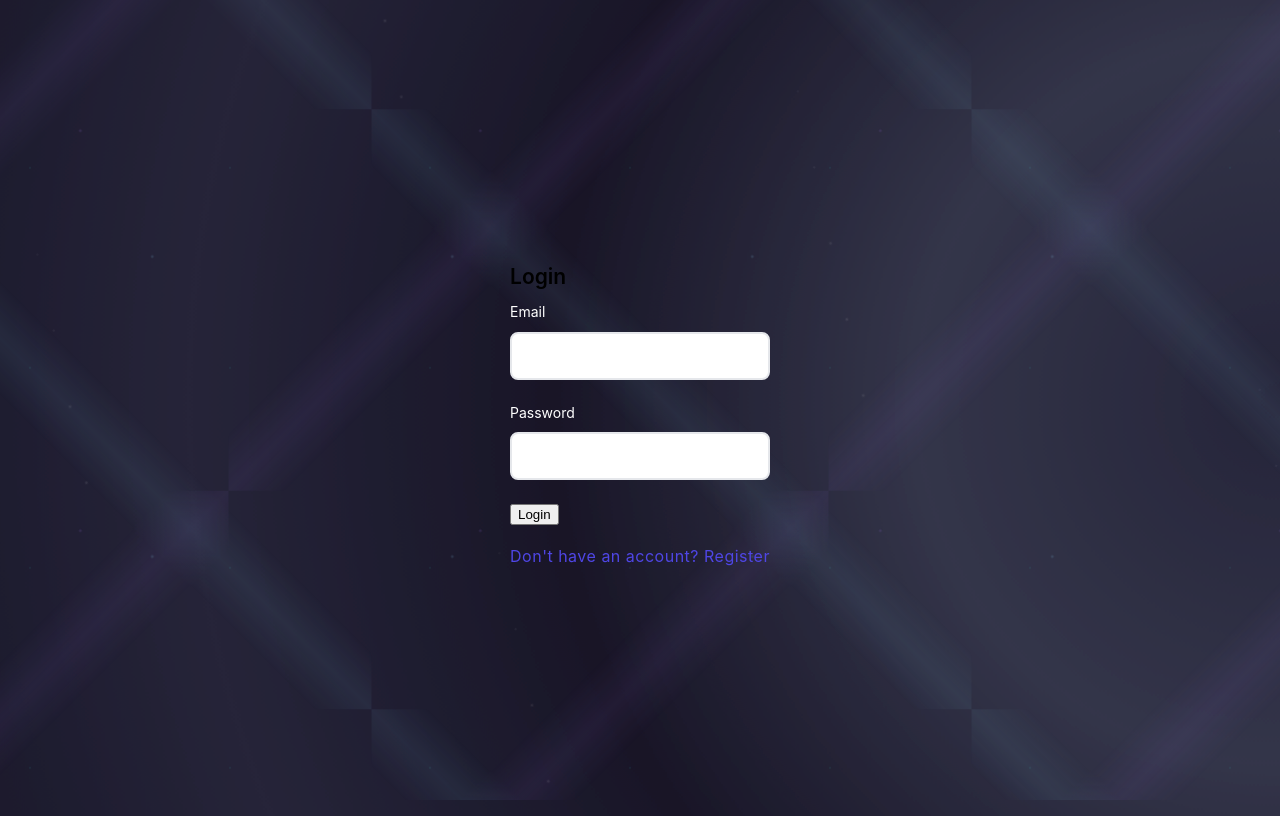
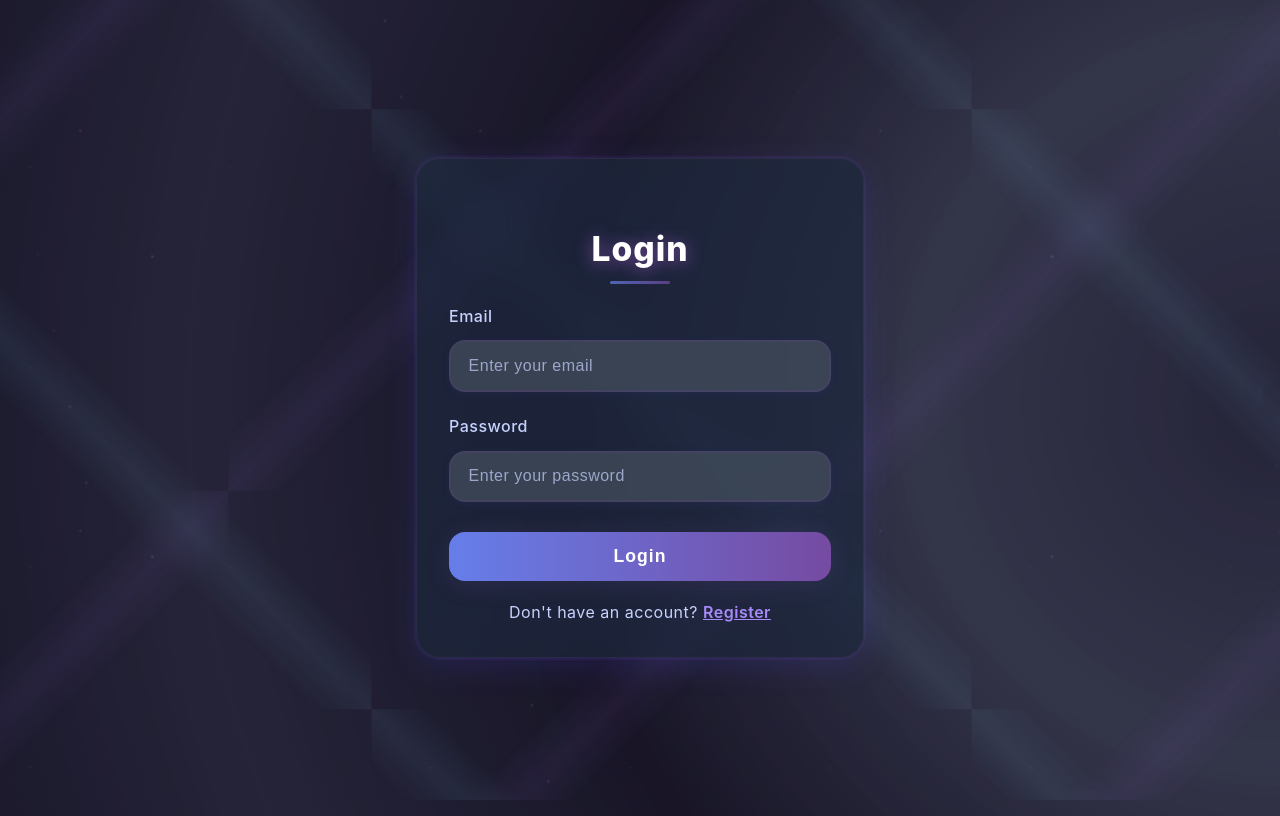
Before and after one commit to ihamzaihsan/loop-2.0-social-network, a Next.js app in the folder frontend/: page /login in a window 1280 px wide. Built offline with nearby package versions, Linux system fonts and the light colour scheme; no server answers.

Commit message:
fixing the login page

```diff
--- a/frontend/app/login/page.tsx
+++ b/frontend/app/login/page.tsx
@@ -1,12 +1,12 @@
 'use client'
 import Link from 'next/link'
 import './login.css'
-import { useState, useEffect, Suspense } from 'react'
+import { useState, useEffect } from 'react'
 import { useRouter, useSearchParams } from 'next/navigation'
 import { redirectBasedOnSession } from '../../utils/session'
 import { WebSocketClient } from '../webscoket/websocket'
 
-function LoginContent() {
+export default function Login() {
   const router = useRouter()
   const searchParams = useSearchParams()
   const [formData, setFormData] = useState({
@@ -15,11 +15,6 @@ function LoginContent() {
   })
   const [loading, setLoading] = useState(true)
   const [error, setError] = useState('')
-
-  // Prevent server-side rendering
-  if (typeof window === 'undefined') {
-    return <div>Loading...</div>
-  }
 
   useEffect(() => {
     // Check if redirected due to session invalidation
@@ -53,6 +48,8 @@ function LoginContent() {
         // Get the token from the response
         if (data.token) {
           localStorage.setItem('sessionToken', data.token);
+        }
+
         // Initialize WebSocket connection immediately after successful login
         console.log('Login successful, initializing WebSocket connection...');
         const wsClient = WebSocketClient.getInstance();
@@ -64,7 +61,6 @@ function LoginContent() {
         }, 100);
 
         router.push('/home')
-        }
       } else {
         // Display the error message from the server
         setError(data.error || 'Login failed. Please try again.');
@@ -81,44 +77,48 @@ function LoginContent() {
 
   return (
     <div className="login-container">
-      <form onSubmit={handleSubmit} className="login-form">
-        <h2>Login</h2>
+      <div className="login-form-wrapper">
+
+
+        <h2 className="form-title">Login</h2>
+
+        {/* Display error message if there is one */}
         {error && <div className="error-message">{error}</div>}
+
+        <form onSubmit={handleSubmit}>
           <div className="form-group">
-          <label htmlFor="email">Email</label>
+            <label className="form-label">Email</label>
             <input
               type="email"
-            id="email"
+              required
+              className="form-input"
+              placeholder="Enter your email"
               value={formData.email}
-            onChange={(e) => setFormData({ ...formData, email: e.target.value })}
-            required
+              onChange={(e) => setFormData({...formData, email: e.target.value})}
             />
           </div>
+
           <div className="form-group">
-          <label htmlFor="password">Password</label>
+            <label className="form-label">Password</label>
             <input
               type="password"
-            id="password"
+              required
+              className="form-input"
+              placeholder="Enter your password"
               value={formData.password}
-            onChange={(e) => setFormData({ ...formData, password: e.target.value })}
-            required
+              onChange={(e) => setFormData({...formData, password: e.target.value})}
             />
           </div>
-        <button type="submit" disabled={loading}>
-          {loading ? 'Loading...' : 'Login'}
+
+          <button type="submit" className="submit-button">
+            Login
           </button>
+
           <div className="register-link">
-          <Link href="/register">Don't have an account? Register</Link>
+            Don't have an account? <Link href="/register" className="text-link">Register</Link>
           </div>
         </form>
       </div>
-  )
+    </div>
+  );
 }
-
-export default function Login() {
-  return (
-    <Suspense fallback={<div>Loading...</div>}>
-      <LoginContent />
-    </Suspense>
-  )
-}
```
Lines whose indentation alone changed are shown as unchanged.
